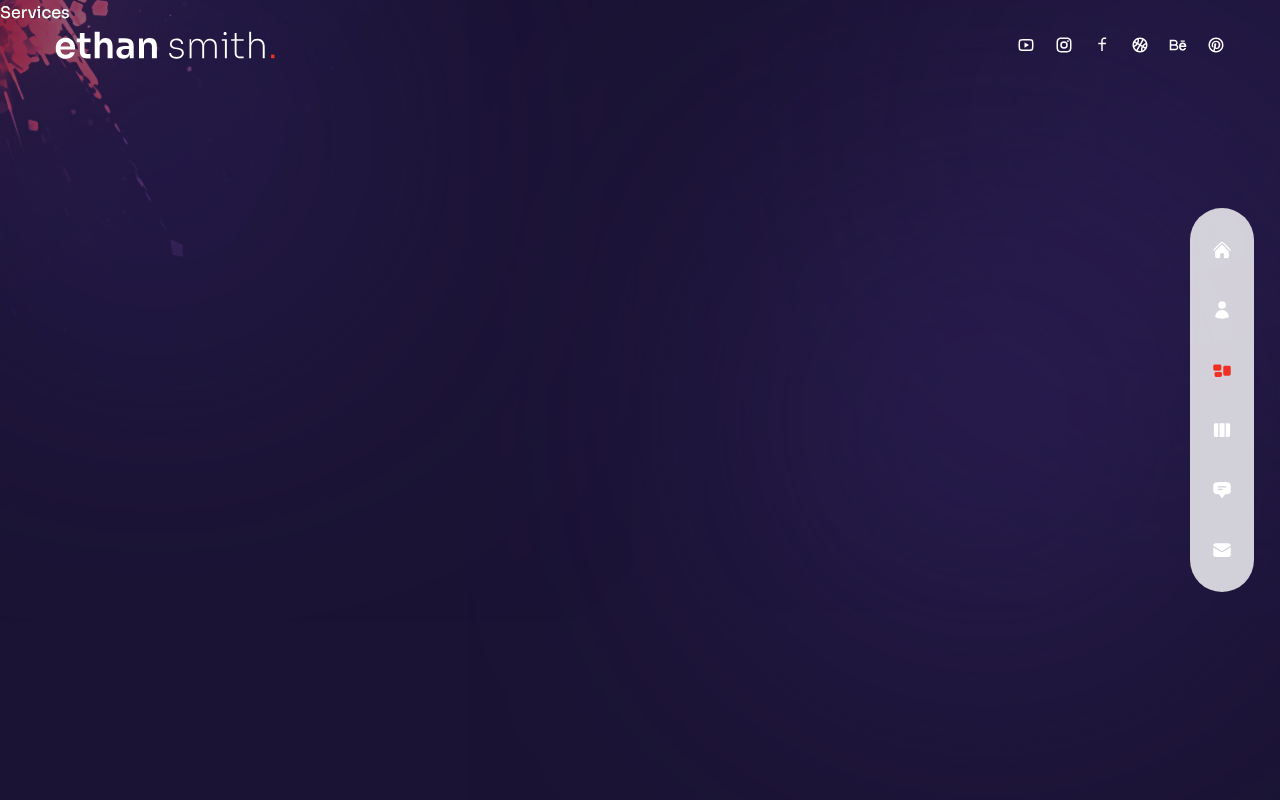
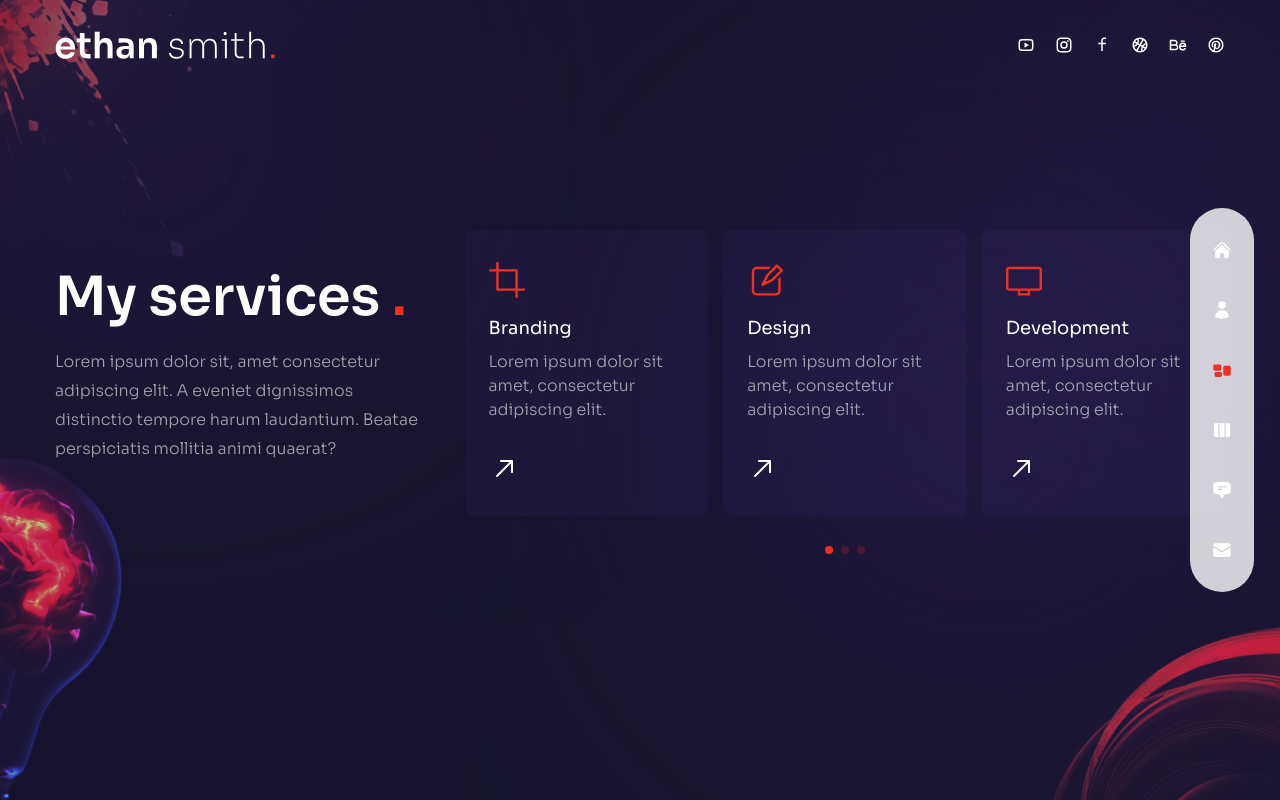
Before and after one commit to joemar-ceneza/react-portfolio, a Next.js app: page /services in a window 1280 px wide. Built offline with nearby package versions, Linux system fonts and the light colour scheme.

Commit message:
completed services section

```diff
--- a/components/Bulb.js
+++ b/components/Bulb.js
@@ -1,5 +1,16 @@
-const Bulb = () => {
-  return <div>Bulb</div>;
-};
+// next image
+import Image from "next/image";
 
-export default Bulb;
+export default function Bulb() {
+  return (
+    <div className="absolute -left-36 -bottom-12 rotate-12 mix-blend-color-dodge animate-pulse duration-75 z-10 w-[200px] xl:w-[260px]">
+      <Image
+        src={"/bulb.png"}
+        width={260}
+        height={200}
+        className="w-full h-full"
+        alt=""
+      />
+    </div>
+  );
+}
--- a/components/ServiceSlider.js
+++ b/components/ServiceSlider.js
@@ -1,34 +1,95 @@
-// data
-const serviceData = [
+// import swiper react components
+import { Swiper, SwiperSlide } from "swiper/react";
+
+// import swiper styles
+import "swiper/css";
+import "swiper/css/free-mode";
+import "swiper/css/pagination";
+
+// icons
+import {
+  RxCrop,
+  RxDesktop,
+  RxPencil2,
+  RxReader,
+  RxRocket,
+  RxArrowTopRight,
+} from "react-icons/rx";
+
+// import required modules
+import { FreeMode, Pagination } from "swiper";
+
+// service data
+export const serviceData = [
   {
     icon: <RxCrop />,
-    title: 'Branding',
-    description: 'Lorem ipsum dolor sit amet, consectetur adipiscing elit.',
+    title: "Branding",
+    description: "Lorem ipsum dolor sit amet, consectetur adipiscing elit.",
   },
   {
     icon: <RxPencil2 />,
-    title: 'Design',
-    description: 'Lorem ipsum dolor sit amet, consectetur adipiscing elit.',
+    title: "Design",
+    description: "Lorem ipsum dolor sit amet, consectetur adipiscing elit.",
   },
   {
     icon: <RxDesktop />,
-    title: 'Development',
-    description: 'Lorem ipsum dolor sit amet, consectetur adipiscing elit.',
+    title: "Development",
+    description: "Lorem ipsum dolor sit amet, consectetur adipiscing elit.",
   },
   {
     icon: <RxReader />,
-    title: 'Copywriting',
-    description: 'Lorem ipsum dolor sit amet, consectetur adipiscing elit.',
+    title: "Copywriting",
+    description: "Lorem ipsum dolor sit amet, consectetur adipiscing elit.",
   },
   {
     icon: <RxRocket />,
-    title: 'SEO',
-    description: 'Lorem ipsum dolor sit amet, consectetur adipiscing elit.',
+    title: "SEO",
+    description: "Lorem ipsum dolor sit amet, consectetur adipiscing elit.",
   },
 ];
 
-const ServiceSlider = () => {
-  return <div>Service Slider</div>;
-};
-
-export default ServiceSlider;
+export default function ServiceSlider() {
+  console.log(serviceData);
+  return (
+    <Swiper
+      breakpoints={{
+        320: {
+          slidesPerView: 1,
+          spaceBetween: 15,
+        },
+        640: {
+          slidesPerView: 3,
+          spaceBetween: 15,
+        },
+      }}
+      freeMode={true}
+      pagination={{
+        clickable: true,
+      }}
+      modules={[FreeMode, Pagination]}
+      className="h-[240px] sm:h-[340px]"
+    >
+      {serviceData.map((item, index) => {
+        return (
+          <SwiperSlide key={index}>
+            <div className="bg-[rgba(65,47,123,0.15)] h-max rounded-lg px-6 py-8 flex sm:flex-col gap-x-6 sm:gap-x-0 group cursor-pointer hover:bg-[rgba(89,65,169,0.15)] transition-all duration-300">
+              {/* icons */}
+              <div className="text-4xl text-accent mb-4">{item.icon}</div>
+              {/* title & desc */}
+              <div className="mb-8">
+                <div className="mb-2 text-lg">{item.title}</div>
+                <p className="max-w-[350px] leading-normal">
+                  {item.description}
+                </p>
+              </div>
+              {/* arrow */}
+              <div className="text-3xl">
+                <RxArrowTopRight className="group-hover:rotate-45 group-hover:text-accent transition-all duration-300" />
+              </div>
+            </div>
+          </SwiperSlide>
+        );
+      })}
+    </Swiper>
+  );
+}
--- a/pages/services/index.js
+++ b/pages/services/index.js
@@ -1,5 +1,56 @@
+// components
+import ServiceSlider from "../../components/ServiceSlider";
+import Bulb from "../../components/Bulb";
+import Circles from "../../components/Circles";
+
+// framer motion
+import { motion } from "framer-motion";
+import { fadeIn } from "../../variants";
+
 const Services = () => {
-  return <div>Services</div>;
+  return (
+    <div className="h-full bg-primary/30 py-36 flex items-center">
+      <Circles />
+      <div className="container mx-auto">
+        <div className="flex flex-col xl:flex-row gap-x-8">
+          {/* text */}
+          <div className="text-center flex xl:w-[30vw] flex-col lg:text-left mb-4 xl:mb-0">
+            <motion.h2
+              variants={fadeIn("up", 0.2)}
+              initial="hidden"
+              animate="show"
+              exit="hidden"
+              className="h2 xl:mt-8"
+            >
+              My services <span className="text-accent">.</span>
+            </motion.h2>
+            <motion.p
+              variants={fadeIn("up", 0.4)}
+              initial="hidden"
+              animate="show"
+              exit="hidden"
+              className="mb-4 max-w-[400px] mx-auto lg:mx-0"
+            >
+              Lorem ipsum dolor sit, amet consectetur adipiscing elit. A eveniet
+              dignissimos distinctio tempore harum laudantium. Beatae
+              perspiciatis mollitia animi quaerat?
+            </motion.p>
+            {/* slider */}
+          </div>
+          <motion.div
+            variants={fadeIn("down", 0.6)}
+            initial="hidden"
+            animate="show"
+            exit="hidden"
+            className="w-full xl:max-w-[65%]"
+          >
+            <ServiceSlider />
+          </motion.div>
+        </div>
+      </div>
+      <Bulb />
+    </div>
+  );
 };
 
 export default Services;
```
Also changed, not shown: public/avatar.png.
